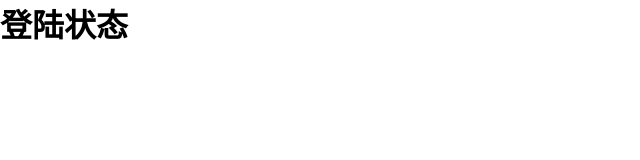
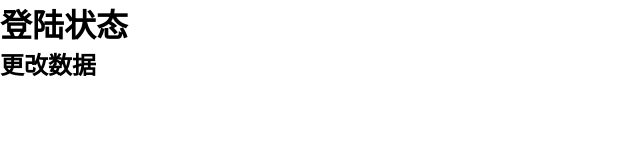
Before and after one commit to vincent-Ye-888/project01, a plain HTML site: page index.html in a window 1280 px wide. Shown: the whole page, without its empty margins (0-640 px from the left). Drawn offline with Linux system fonts and the light colour scheme.

Commit message:
Update index.html

```diff
--- a/index.html
+++ b/index.html
@@ -10,5 +10,6 @@
 </head>
 <body>
     <h1>登陆状态</h1>
+    <h2>更改数据</h2>
 </body>
 </html>
```
